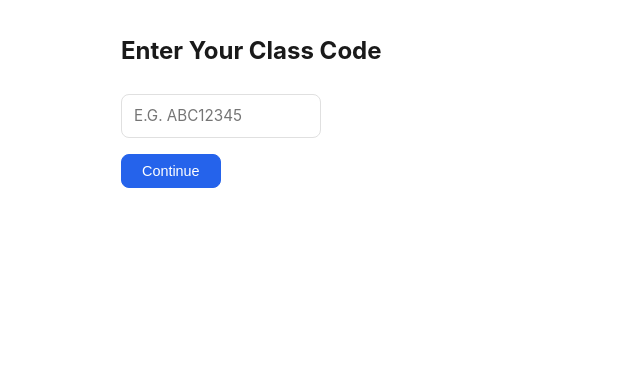
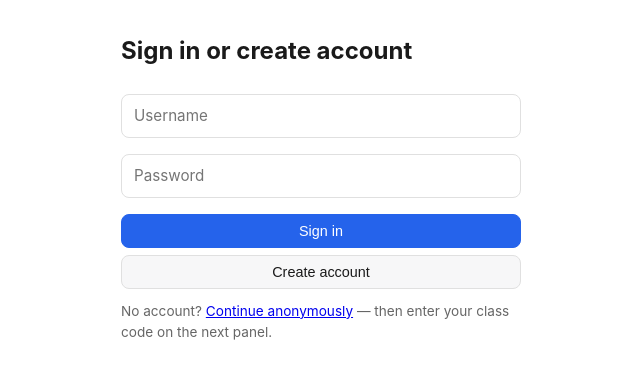
Before and after one commit to dougwyu/essay-coach, a FastAPI app: page /student in a window 1280 px wide. Shown: the part 65-444 px from the top of the page, without its empty margins (151-791 px from the left). Run offline with FastAPI, Linux system fonts and the light colour scheme.

Commit message:
feat: add auth-first two-step landing page and workspace identity indicator
Co-Authored-By: Claude Sonnet 4.6 <noreply@anthropic.com>

```diff
--- a/static/app.js
+++ b/static/app.js
@@ -12,7 +12,30 @@ function getSessionId() {
 // STUDENT
 // ============================================================
 
-function initStudent() {
+// Module-level resolved session ID for this page load
+let _resolvedSessionId = null;
+
+async function initStudent() {
+    // Try to get a server-managed session_id for logged-in students
+    const res = await fetch(`/api/student/session/${QUESTION_ID}`);
+    if (res.ok) {
+        const data = await res.json();
+        _resolvedSessionId = data.session_id;
+        // Show identity indicator
+        const meRes = await fetch('/api/student/auth/me');
+        if (meRes.ok) {
+            const student = await meRes.json();
+            const identityEl = document.getElementById('student-identity');
+            if (identityEl) {
+                identityEl.innerHTML =
+                    `Already signed in as <strong>${escapeHtml(student.username)}</strong> &nbsp;·&nbsp; ` +
+                    `<a href="#" onclick="studentSignOut(); return false;">Sign out</a>`;
+            }
+        }
+    } else {
+        // Anonymous fallback
+        _resolvedSessionId = getSessionId();
+    }
     loadAttemptHistory();
 }
 
@@ -45,7 +68,7 @@ async function submitForFeedback() {
             body: JSON.stringify({
                 question_id: QUESTION_ID,
                 student_answer: answer,
-                session_id: getSessionId()
+                session_id: _resolvedSessionId
             })
         });
 
@@ -113,7 +136,7 @@ function formatFeedback(text) {
 async function loadAttemptHistory() {
     if (typeof QUESTION_ID === 'undefined') return;
 
-    const res = await fetch(`/api/attempts/${QUESTION_ID}?session_id=${getSessionId()}`);
+    const res = await fetch(`/api/attempts/${QUESTION_ID}?session_id=${_resolvedSessionId}`);
     const data = await res.json();
     const container = document.getElementById('history-content');
     if (!container) return;
@@ -365,18 +388,110 @@ async function rotateInstructorCode(classId) {
 
 // ---- Student class helpers ----
 
-// When landing on /student?clear=1 (stale class_id redirect from server), clear localStorage.
-// When a valid class_id is in localStorage, auto-redirect to /student/{class_id}.
-function initStudentLanding() {
+async function initStudentLanding() {
     const params = new URLSearchParams(window.location.search);
     if (params.get('clear')) {
         localStorage.removeItem('essay_coach_class_id');
+    }
+
+    // Check if already authenticated
+    const res = await fetch('/api/student/auth/me');
+    if (res.ok) {
+        const student = await res.json();
+        const stored = localStorage.getItem('essay_coach_class_id');
+        if (stored) {
+            window.location.href = `/student/${stored}`;
+            return;
+        }
+        showClassCodePanel(true, student.username);
+    } else {
+        // Not logged in — check for stored class_id (anonymous fast-path)
+        const stored = localStorage.getItem('essay_coach_class_id');
+        if (stored) {
+            window.location.href = `/student/${stored}`;
+            return;
+        }
+        // Show auth panel (Step 1)
+        document.getElementById('auth-panel').style.display = 'block';
+        document.getElementById('class-code-panel').style.display = 'none';
+    }
+}
+
+function showClassCodePanel(loggedIn, username) {
+    document.getElementById('auth-panel').style.display = 'none';
+    document.getElementById('class-code-panel').style.display = 'block';
+    const identityEl = document.getElementById('student-identity');
+    if (loggedIn && username) {
+        identityEl.innerHTML =
+            `Already signed in as <strong>${escapeHtml(username)}</strong> &nbsp;·&nbsp; ` +
+            `<a href="#" onclick="studentSignOut(); return false;">Sign out</a>`;
+    } else {
+        identityEl.innerHTML =
+            `Browsing anonymously &nbsp;·&nbsp; ` +
+            `<a href="#" onclick="showAuthPanel(); return false;">Sign in</a>`;
+    }
+}
+
+function showAuthPanel() {
+    document.getElementById('auth-panel').style.display = 'block';
+    document.getElementById('class-code-panel').style.display = 'none';
+}
+
+async function studentSignIn() {
+    const username = document.getElementById('auth-username').value.trim();
+    const password = document.getElementById('auth-password').value;
+    const errorEl = document.getElementById('auth-error');
+    errorEl.style.display = 'none';
+    // Hide the email field (used only for registration)
+    document.getElementById('auth-email-field').style.display = 'none';
+    const res = await fetch('/api/student/auth/login', {
+        method: 'POST',
+        headers: { 'Content-Type': 'application/json' },
+        body: JSON.stringify({ username_or_email: username, password })
+    });
+    if (!res.ok) {
+        errorEl.textContent = 'Invalid username or password.';
+        errorEl.style.display = 'block';
         return;
     }
-    const stored = localStorage.getItem('essay_coach_class_id');
-    if (stored) {
-        window.location.href = `/student/${stored}`;
+    const data = await res.json();
+    showClassCodePanel(true, data.username);
+}
+
+async function studentRegister() {
+    const errorEl = document.getElementById('auth-error');
+    errorEl.style.display = 'none';
+    // Show the email field if not already visible
+    const emailField = document.getElementById('auth-email-field');
+    if (emailField.style.display === 'none') {
+        // First click: reveal email field and prompt user to fill it in
+        emailField.style.display = 'block';
+        document.getElementById('auth-email').focus();
+        errorEl.textContent = 'Enter your email above, then click Create account again.';
+        errorEl.style.display = 'block';
+        return;
     }
+    const username = document.getElementById('auth-username').value.trim();
+    const email = document.getElementById('auth-email').value.trim();
+    const password = document.getElementById('auth-password').value;
+    const res = await fetch('/api/student/auth/register', {
+        method: 'POST',
+        headers: { 'Content-Type': 'application/json' },
+        body: JSON.stringify({ username, email, password })
+    });
+    if (!res.ok) {
+        const data = await res.json().catch(() => ({}));
+        errorEl.textContent = data.detail || 'Registration failed. Check your details and try again.';
+        errorEl.style.display = 'block';
+        return;
+    }
+    const data = await res.json();
+    showClassCodePanel(true, data.username);
+}
+
+async function studentSignOut() {
+    await fetch('/api/student/auth/logout', { method: 'POST' });
+    window.location.href = '/student';
 }
 
 async function resolveClassCode() {
--- a/templates/student.html
+++ b/templates/student.html
@@ -9,11 +9,42 @@
 <body>
 
 {% if mode == "landing" %}
-<!-- Landing: class code entry (or auto-redirect if class stored in localStorage) -->
+<!-- Step 1: Auth panel (shown when not logged in) -->
 <header>
     <h1>Essay Coach</h1>
 </header>
 <main class="question-list-view">
+    <div id="auth-panel">
+        <h2>Sign in or create account</h2>
+        <div class="class-entry-form">
+            <div class="field">
+                <input type="text" id="auth-username" placeholder="Username"
+                       style="display:block; width:100%; margin-bottom:0.5rem;">
+            </div>
+            <div class="field" id="auth-email-field" style="display:none">
+                <input type="email" id="auth-email" placeholder="Email"
+                       style="display:block; width:100%; margin-bottom:0.5rem;">
+            </div>
+            <div class="field">
+                <input type="password" id="auth-password" placeholder="Password"
+                       style="display:block; width:100%; margin-bottom:0.5rem;">
+            </div>
+            <button class="btn btn-primary" style="width:100%; margin-bottom:0.4rem;"
+                    onclick="studentSignIn()">Sign in</button>
+            <button class="btn btn-secondary" style="width:100%; margin-bottom:0.75rem;"
+                    onclick="studentRegister()">Create account</button>
+            <p id="auth-error" class="error" style="display:none; margin-bottom:0.5rem;"></p>
+            <p style="font-size:0.85rem; color:var(--text-muted);">
+                No account?
+                <a href="#" onclick="showClassCodePanel(false); return false;">Continue anonymously</a>
+                — then enter your class code on the next panel.
+            </p>
+        </div>
+    </div>
+
+    <!-- Step 2: Class code panel (shown after auth or anonymous) -->
+    <div id="class-code-panel" style="display:none">
+        <div id="student-identity" style="font-size:0.85rem; color:var(--text-muted); margin-bottom:0.75rem;"></div>
         <h2>Enter Your Class Code</h2>
         <div class="class-entry-form">
             <div class="field">
@@ -22,6 +53,7 @@
             </div>
             <button class="btn btn-primary" onclick="resolveClassCode()">Continue</button>
             <p id="class-code-error" class="error" style="margin-top:0.5rem; display:none;">Class not found. Check your code and try again.</p>
+        </div>
     </div>
 </main>
 <script src="/static/app.js"></script>
@@ -63,6 +95,7 @@
 </header>
 <main class="workspace">
     <div class="workspace-left">
+        <div id="student-identity" style="font-size:0.85rem; color:var(--text-muted); margin-bottom:0.5rem;"></div>
         <div class="prompt-section">
             <h2>{{ question.title }}</h2>
             <div class="essay-prompt">{{ question.prompt }}</div>
```
Lines whose indentation alone changed are shown as unchanged.
